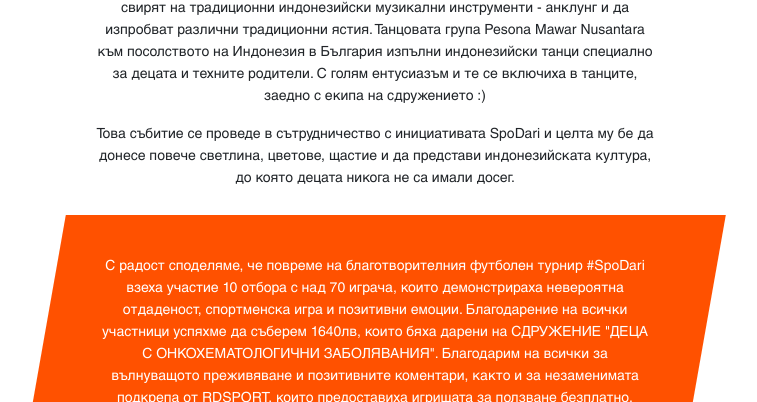
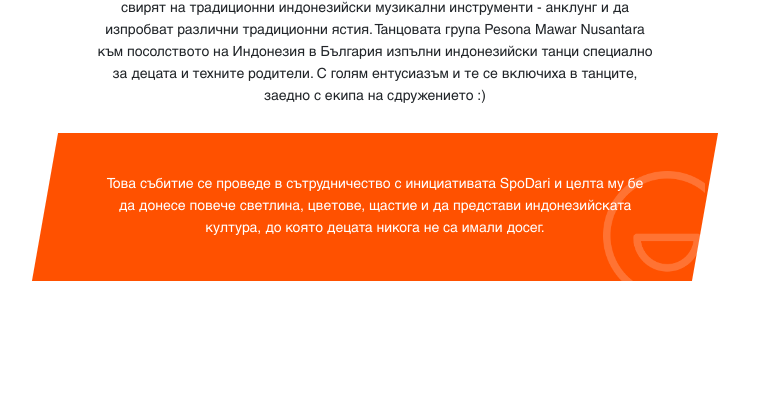
Before and after one commit to iseliktar/iseliktar.github.io, a Jekyll site: the page built from _events/indonesian-day-of-culture-2018.md, in a window 1280 px wide and 900 px high, scrolled down 1105 px, cut to the strip 0-402 px from the top of the window. Shown: the whole strip, without its empty margins (265-1022 px from the left). Built offline with Jekyll 4.4.1, drawn with Linux system fonts in a browser that asks for light colours; nearby versions of some CDN libraries; some web fonts are replaced.

Commit message:
Update indonesian-day-of-culture-2018.md

```diff
--- a/_events/indonesian-day-of-culture-2018.md
+++ b/_events/indonesian-day-of-culture-2018.md
@@ -6,12 +6,6 @@ end-date: 2018/03/08
 contestants-type: Dance
 layout: past-event
 gallery-images-count: 5
-event-summary: 'С радост споделяме, че повреме на благотворителния футболен турнир #SpoDari взеха участие 10 отбора с над 70 играча, които демонстрираха невероятна отдаденост, спортменска игра и позитивни емоции. Благодарение на всички участници успяхме да съберем 1640лв, които бяха дарени на СДРУЖЕНИЕ "ДЕЦА С ОНКОХЕМАТОЛОГИЧНИ ЗАБОЛЯВАНИЯ".
-
-Благодарим на всички за вълнуващото преживяване и позитивните коментари, както и за незаменимата подкрепа от RDSPORT, които предоставиха игрищата за ползване безплатно.'
+event-summary: 'Това събитие се проведе в сътрудничество с инициативата SpoDari и целта му бе да донесе повече светлина, цветове, щастие и да представи индонезийската култура, до която децата никога не са имали досег.'
 ---
-Индонезийското посолство в София посети болница Царица Йоанна, за да представи индонезийската култура в подкрепа на децата с онкохематологични заболявания.
-По време на събитието малките пациенти имаха възможността да свирят на традиционни индонезийски музикални инструменти - анклунг и да изпробват различни традиционни ястия. Танцовата група Pesona Mawar Nusantara към посолството на Индонезия в България изпълни индонезийски танци специално за децата и техните родители.
-С голям ентусиазъм и те се включиха в танците, заедно с екипа на сдружението :)
-
-Това събитие се проведе в сътрудничество с инициативата SpoDari и целта му бе да донесе повече светлина, цветове, щастие и да представи индонезийската култура, до която децата никога не са имали досег.
+Индонезийското посолство в София посети болница Царица Йоанна, за да представи индонезийската култура в подкрепа на децата с онкохематологични заболявания. По време на събитието малките пациенти имаха възможността да свирят на традиционни индонезийски музикални инструменти - анклунг и да изпробват различни традиционни ястия. Танцовата група Pesona Mawar Nusantara към посолството на Индонезия в България изпълни индонезийски танци специално за децата и техните родители. С голям ентусиазъм и те се включиха в танците, заедно с екипа на сдружението :)
```
